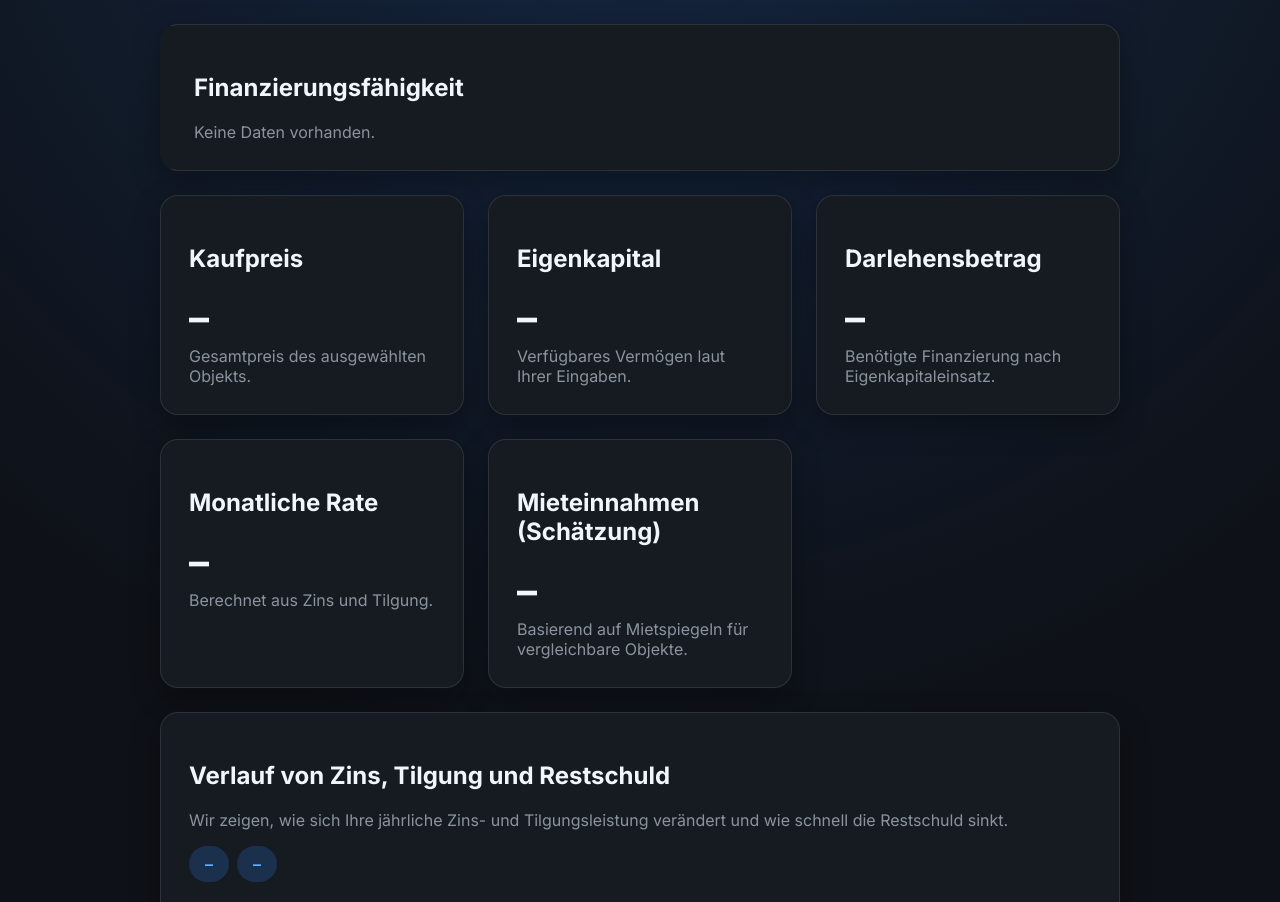
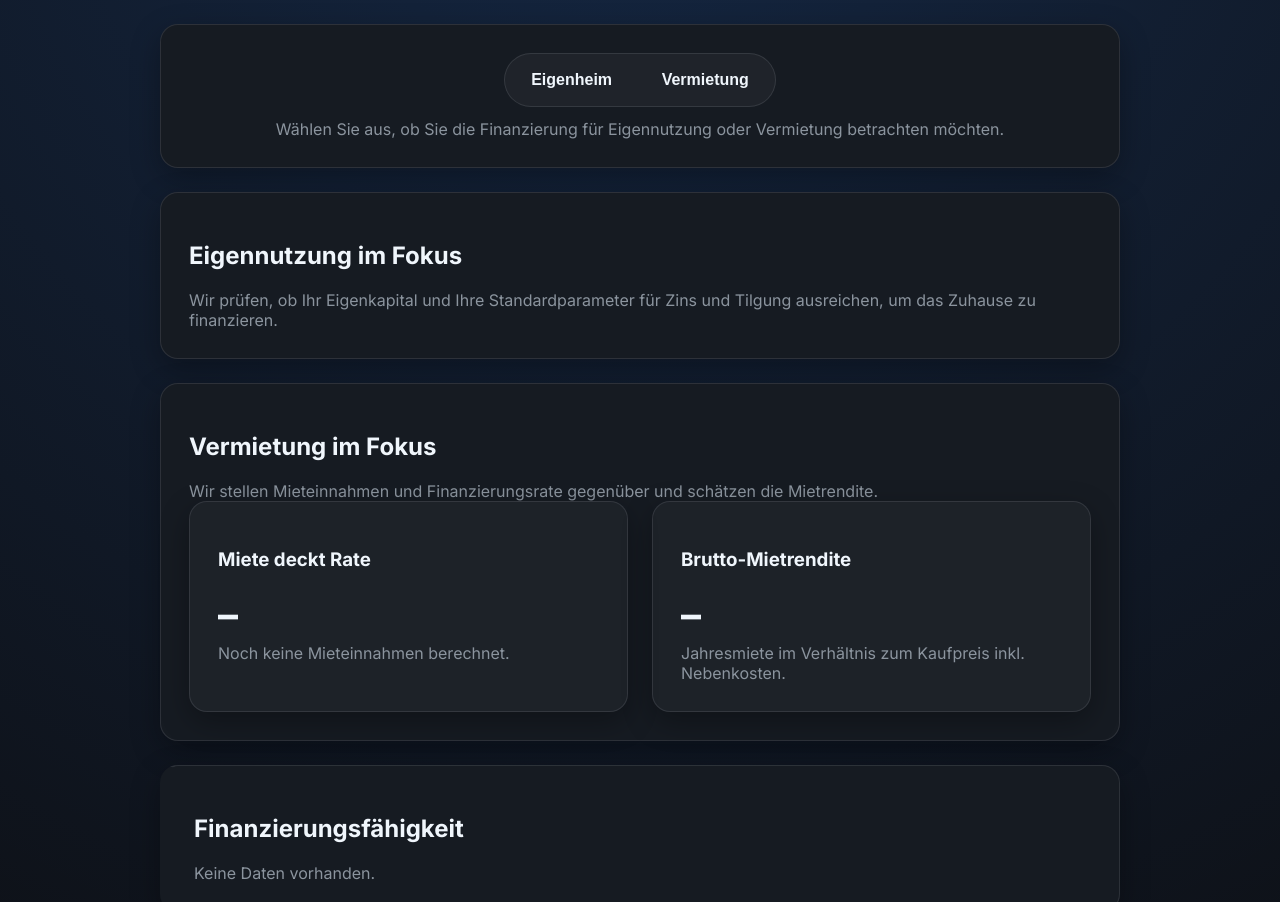
Before and after one commit to magnus-hg/finanzresilienz, a Flask app: page /finanzierungsdetails in a window 1280 px wide. Shown: the part 242-1144 px from the top of the page. Run offline with Flask 3, Linux system fonts and the light colour scheme.

Commit message:
Add toggleable financing views for owner vs rental

```diff
--- a/static/css/styles.css
+++ b/static/css/styles.css
@@ -550,6 +550,51 @@ canvas {
   transform: translateY(-1px);
 }
 
+.view-toggle-card {
+  display: flex;
+  flex-direction: column;
+  gap: 0.75rem;
+  align-items: center;
+}
+
+.view-toggle {
+  display: inline-flex;
+  gap: 0.5rem;
+  background: rgba(255, 255, 255, 0.04);
+  padding: 0.35rem;
+  border-radius: 999px;
+  border: 1px solid var(--border);
+}
+
+.toggle-button {
+  background: transparent;
+  color: var(--text);
+  border: none;
+  padding: 0.7rem 1.3rem;
+  border-radius: 999px;
+  box-shadow: none;
+  transition: background 0.2s ease, color 0.2s ease, transform 0.1s ease;
+}
+
+.toggle-button.active {
+  background: var(--accent);
+  color: #fff;
+  box-shadow: 0 10px 25px rgba(47, 129, 247, 0.35);
+}
+
+.view-hint {
+  text-align: center;
+  margin: 0;
+}
+
+.view-section.is-hidden {
+  display: none;
+}
+
+.subtle-card {
+  background: rgba(255, 255, 255, 0.03);
+}
+
 .secondary {
   background: transparent;
   border: 1px solid var(--accent);
--- a/static/js/finanzierungsdetails.js
+++ b/static/js/finanzierungsdetails.js
@@ -22,6 +22,13 @@ const detailRentMeta = document.getElementById('detail-rent-meta');
 const badgeLoan = document.getElementById('badge-loan');
 const badgeDuration = document.getElementById('badge-duration');
 const chartCanvas = document.getElementById('financing-chart');
+const viewDescription = document.getElementById('view-description');
+const viewButtons = document.querySelectorAll('[data-view-button]');
+const viewSections = document.querySelectorAll('.view-section');
+const rentalCoverage = document.getElementById('rental-coverage');
+const rentalCoverageMeta = document.getElementById('rental-coverage-meta');
+const rentalGrossYield = document.getElementById('rental-gross-yield');
+const rentalOutlook = document.getElementById('rental-outlook');
 const RENT_GROWTH_RATE = 0.02;
 
 function deriveTotalPrice(property) {
@@ -124,6 +131,45 @@ function renderFinancingMessage(property) {
   }
 }
 
+function renderRentalKPIs(property) {
+  if (!rentalCoverage || !rentalGrossYield) return;
+
+  const rentMonth = Number(property.estimated_rent_month);
+  const monthlyRate = Number(property.mortgage_monthly_rate);
+  const totalPrice = deriveTotalPrice(property);
+
+  if (Number.isFinite(rentMonth) && Number.isFinite(monthlyRate) && monthlyRate > 0) {
+    const coverage = Math.min((rentMonth / monthlyRate) * 100, 9999);
+    rentalCoverage.textContent = `${numberFormatter.format(coverage)} %`;
+    rentalCoverageMeta.textContent = `Mieteinnahmen von ${currencyFormatter.format(
+      Math.round(rentMonth),
+    )} decken ${numberFormatter.format(coverage)} % der Rate von ${currencyFormatter.format(
+      Math.round(monthlyRate),
+    )}.`;
+  } else if (!Number.isFinite(rentMonth)) {
+    rentalCoverage.textContent = '–';
+    rentalCoverageMeta.textContent = 'Keine Mietschätzung verfügbar.';
+  } else {
+    rentalCoverage.textContent = '–';
+    rentalCoverageMeta.textContent = 'Keine Rate berechnet.';
+  }
+
+  const annualRent = Number.isFinite(rentMonth) ? rentMonth * 12 : NaN;
+  if (Number.isFinite(annualRent) && Number.isFinite(totalPrice) && totalPrice > 0) {
+    const grossYield = Math.min((annualRent / totalPrice) * 100, 9999);
+    rentalGrossYield.textContent = `${numberFormatter.format(grossYield)} %`;
+  } else {
+    rentalGrossYield.textContent = '–';
+  }
+
+  if (rentalOutlook) {
+    const rentalScenario = isRentalScenario(property);
+    rentalOutlook.textContent = rentalScenario
+      ? 'Vermietungssicht: Wir zeigen, wie Mieteinnahmen Rate und Rendite beeinflussen.'
+      : 'Eigennutzung vorausgewählt – Vermietungssicht blendet hypothetische Mieteinnahmen ein.';
+  }
+}
+
 function renderBadges(property, schedule) {
   const loanText = Number.isFinite(property.mortgage_loan_amount)
     ? `Darlehen: ${currencyFormatter.format(property.mortgage_loan_amount)}`
@@ -177,6 +223,31 @@ function renderSummary(property) {
     : 'Fläche n. v.';
   const usage = isRentalScenario(property) ? 'Vermietungsszenario' : 'Eigennutzung';
   summary.textContent = `${address} • ${rooms} • ${size} • ${usage}`;
+}
+
+function updateViewDescription(view, property) {
+  if (!viewDescription) return;
+  const scenarioText = view === 'rental'
+    ? 'Sie betrachten das Objekt als Kapitalanlage.'
+    : 'Sie betrachten das Objekt für die Eigennutzung.';
+  const dataOrigin = isRentalScenario(property)
+    ? 'Das Objekt wurde mit Vermietungsparametern berechnet.'
+    : 'Das Objekt wurde mit Parametern zur Eigennutzung berechnet.';
+  viewDescription.textContent = `${scenarioText} ${dataOrigin}`;
+}
+
+function setView(view, property) {
+  viewButtons.forEach((button) => {
+    button.classList.toggle('active', button.dataset.viewButton === view);
+  });
+
+  viewSections.forEach((section) => {
+    const target = section.dataset.view;
+    const shouldHide = target && target !== view;
+    section.classList.toggle('is-hidden', shouldHide);
+  });
+
+  updateViewDescription(view, property);
 }
 
 function buildChartData(schedule, options = {}) {
@@ -283,6 +354,7 @@ function initFinancingDetails() {
   renderSummary(property);
   renderFinancingMessage(property);
   renderStats(property);
+  renderRentalKPIs(property);
 
   const schedule = calculateSchedule(
     property.mortgage_loan_amount,
@@ -291,6 +363,12 @@ function initFinancingDetails() {
   );
   renderBadges(property, schedule);
   renderChart(schedule, property);
+
+  const defaultView = isRentalScenario(property) ? 'rental' : 'owner';
+  setView(defaultView, property);
+  viewButtons.forEach((button) => {
+    button.addEventListener('click', () => setView(button.dataset.viewButton, property));
+  });
 }
 
 initFinancingDetails();
--- a/templates/finanzierungsdetails.html
+++ b/templates/finanzierungsdetails.html
@@ -29,6 +29,42 @@
           </a>
         </p>
       </header>
+
+      <section class="card view-toggle-card">
+        <div class="view-toggle" role="group" aria-label="Szenario wählen">
+          <button type="button" class="toggle-button" data-view-button="owner">Eigenheim</button>
+          <button type="button" class="toggle-button" data-view-button="rental">Vermietung</button>
+        </div>
+        <p id="view-description" class="muted view-hint">
+          Wählen Sie aus, ob Sie die Finanzierung für Eigennutzung oder Vermietung betrachten möchten.
+        </p>
+      </section>
+
+      <section class="card view-section" data-view="owner">
+        <h2>Eigennutzung im Fokus</h2>
+        <p class="muted">
+          Wir prüfen, ob Ihr Eigenkapital und Ihre Standardparameter für Zins und Tilgung ausreichen, um das Zuhause zu finanzieren.
+        </p>
+      </section>
+
+      <section class="card view-section" data-view="rental">
+        <h2>Vermietung im Fokus</h2>
+        <p class="muted" id="rental-outlook">
+          Wir stellen Mieteinnahmen und Finanzierungsrate gegenüber und schätzen die Mietrendite.
+        </p>
+        <div class="results-grid">
+          <article class="card subtle-card">
+            <h3>Miete deckt Rate</h3>
+            <p id="rental-coverage" class="value">–</p>
+            <p class="muted" id="rental-coverage-meta">Noch keine Mieteinnahmen berechnet.</p>
+          </article>
+          <article class="card subtle-card">
+            <h3>Brutto-Mietrendite</h3>
+            <p id="rental-gross-yield" class="value">–</p>
+            <p class="muted">Jahresmiete im Verhältnis zum Kaufpreis inkl. Nebenkosten.</p>
+          </article>
+        </div>
+      </section>
 
       <section id="financing-status" class="card result-card">
         <h2>Finanzierungsfähigkeit</h2>
```
